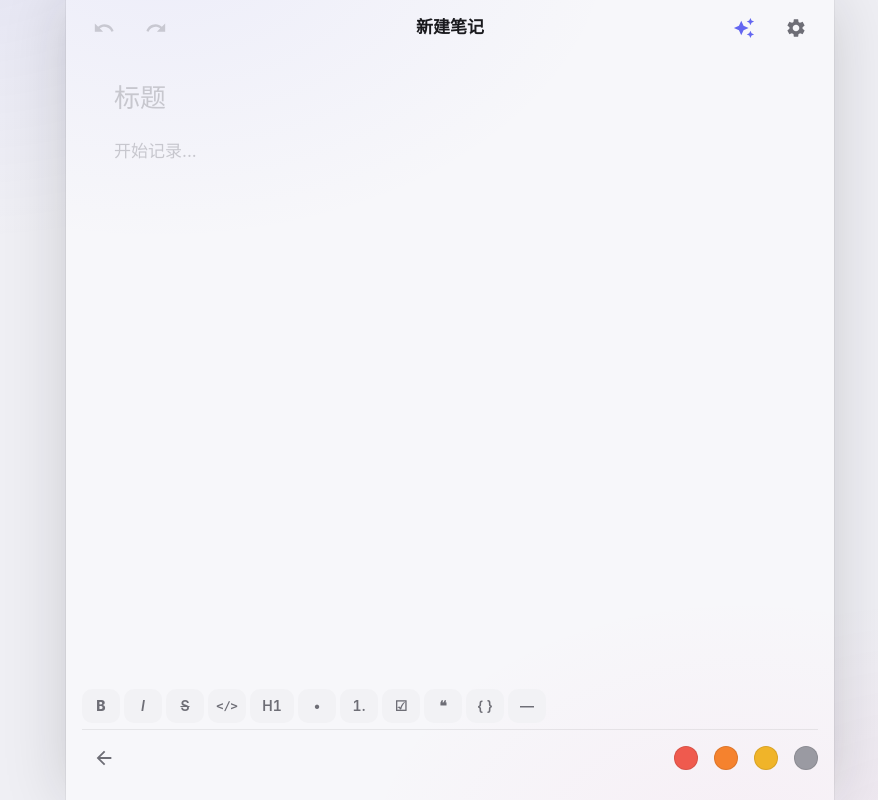
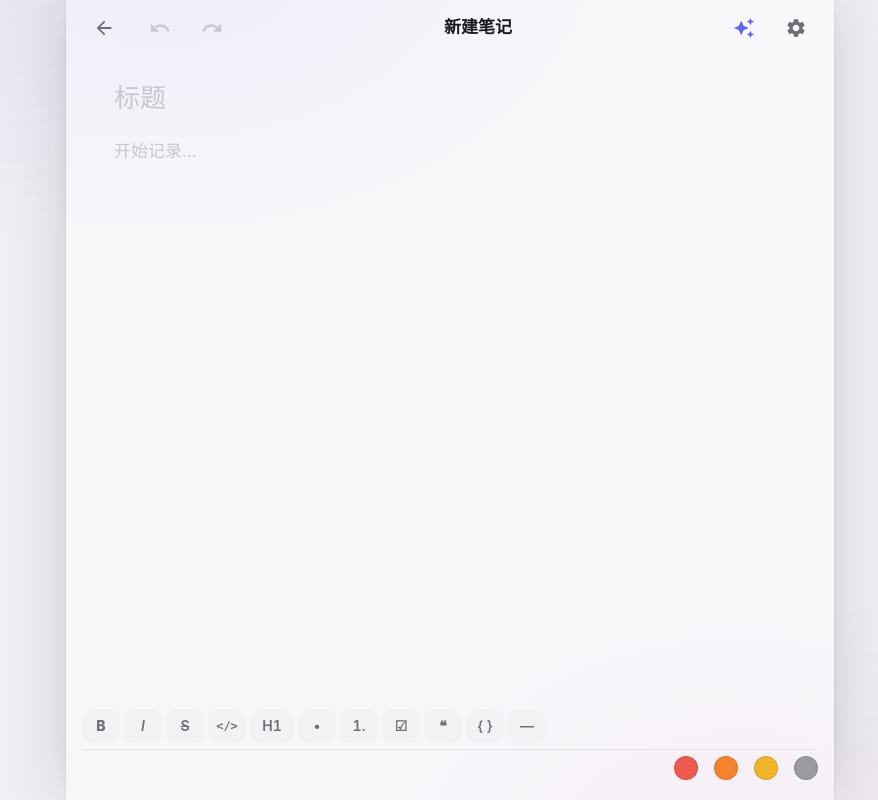
Before and after one commit to yangxl12/shiji, a React (Vite) app: page / in a window 1280 px wide. Both pictures are taken after a click on the button 980 px from the left and 680 px from the top of the page. Shown: the whole page, without its empty margins (190-1068 px from the left). Built offline with nearby package versions, Linux system fonts and the light colour scheme.

Commit message:
feat(edit): 桌面端笔记详情页左上角增加返回按钮

```diff
--- a/src/pages/NoteEditPage/NoteEditPage.css
+++ b/src/pages/NoteEditPage/NoteEditPage.css
@@ -198,6 +198,16 @@
 
 /* AI 优化请求期间锁定正文（编辑器 editable=false + 视觉反馈），样式见 MarkdownEditor.css */
 
+/* 顶栏返回按钮：仅桌面端显示（移动端靠底栏返回按钮 + 侧滑手势），
+   与撤销/重做之间留一点间隔，避免三个图标连成一排难以区分 */
+.note-edit-header .note-edit-back-btn {
+  display: none;
+}
+
+.note-edit-header .note-edit-back-btn + .note-view-action-btn {
+  margin-left: 4px;
+}
+
 .note-view-action-btn-delete {
   color: var(--ink-300);
 }
@@ -219,6 +229,15 @@
     font: var(--text-display);
   }
 
+  /* 桌面端返回收拢到顶栏左上角，底栏不再重复一个返回图标 */
+  .note-edit-header .note-edit-back-btn {
+    display: flex;
+  }
+
+  .note-edit-footer .note-edit-back-btn {
+    display: none;
+  }
+
   .md-editor .ProseMirror {
     font-size: 17px;
     line-height: 1.9;
--- a/src/pages/NoteEditPage/NoteEditPage.tsx
+++ b/src/pages/NoteEditPage/NoteEditPage.tsx
@@ -322,6 +322,17 @@ export function NoteEditPage({
     >
       <div className={`note-edit-header${isScrolled ? ' is-scrolled' : ''}`}>
         <div className="note-edit-actions">
+          {/* 桌面端顶栏返回（CSS 控制：≥768px 显示，移动端由底栏按钮与侧滑手势承担） */}
+          <button
+            className="note-view-action-btn note-edit-back-btn"
+            onClick={handleBack}
+            title="返回"
+            aria-label="返回"
+          >
+            <svg viewBox="0 0 24 24">
+              <path d="M20 11H7.83l5.59-5.59L12 4l-8 8 8 8 1.41-1.41L7.83 13H20v-2z" />
+            </svg>
+          </button>
           <button
             className="note-view-action-btn"
             onClick={handleUndo}
@@ -397,7 +408,7 @@ export function NoteEditPage({
         {editor && <EditorToolbar editor={editor} disabled={isOptimizing} />}
         <div className="note-edit-footer-row">
           <button
-            className="note-view-action-btn"
+            className="note-view-action-btn note-edit-back-btn"
             onClick={handleBack}
             title="返回"
           >
```
